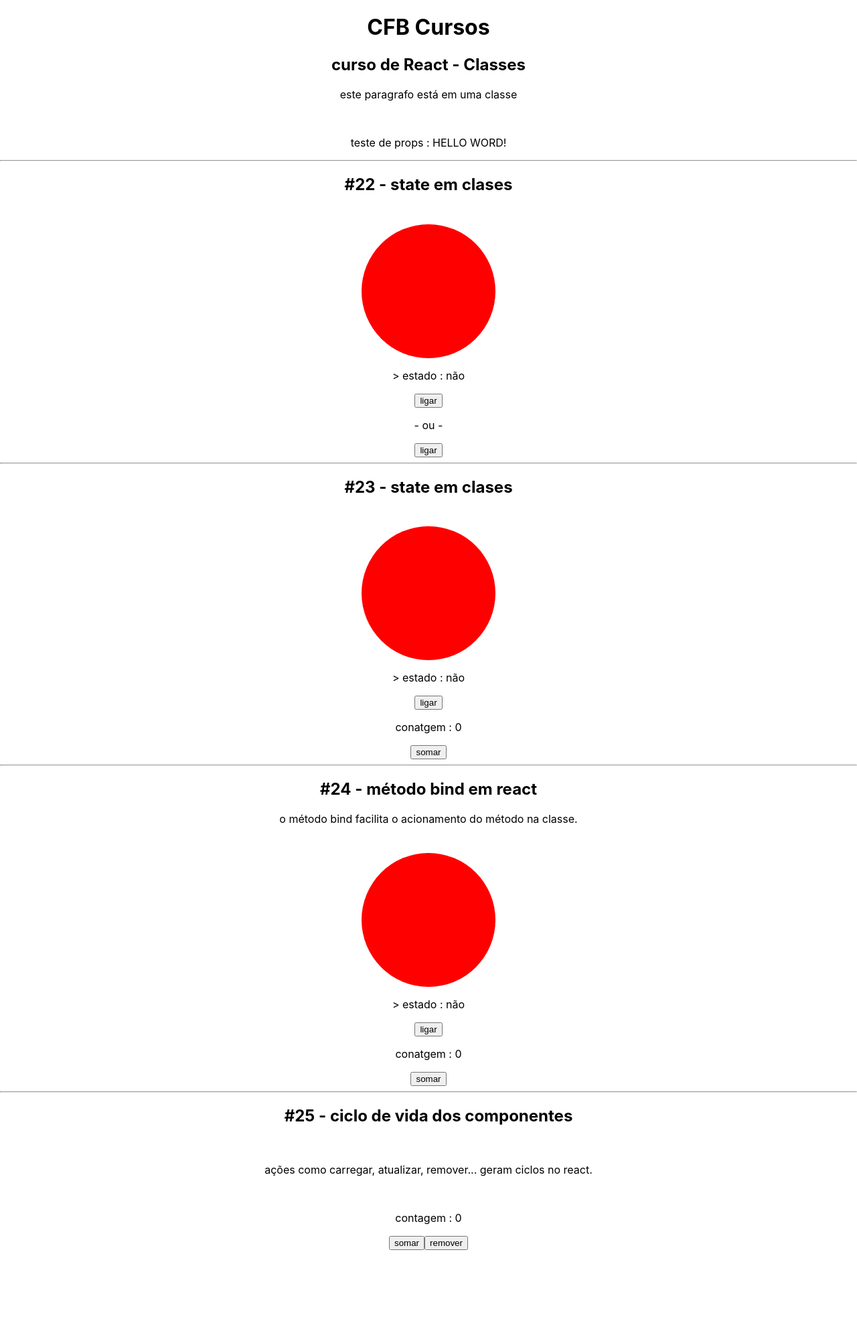
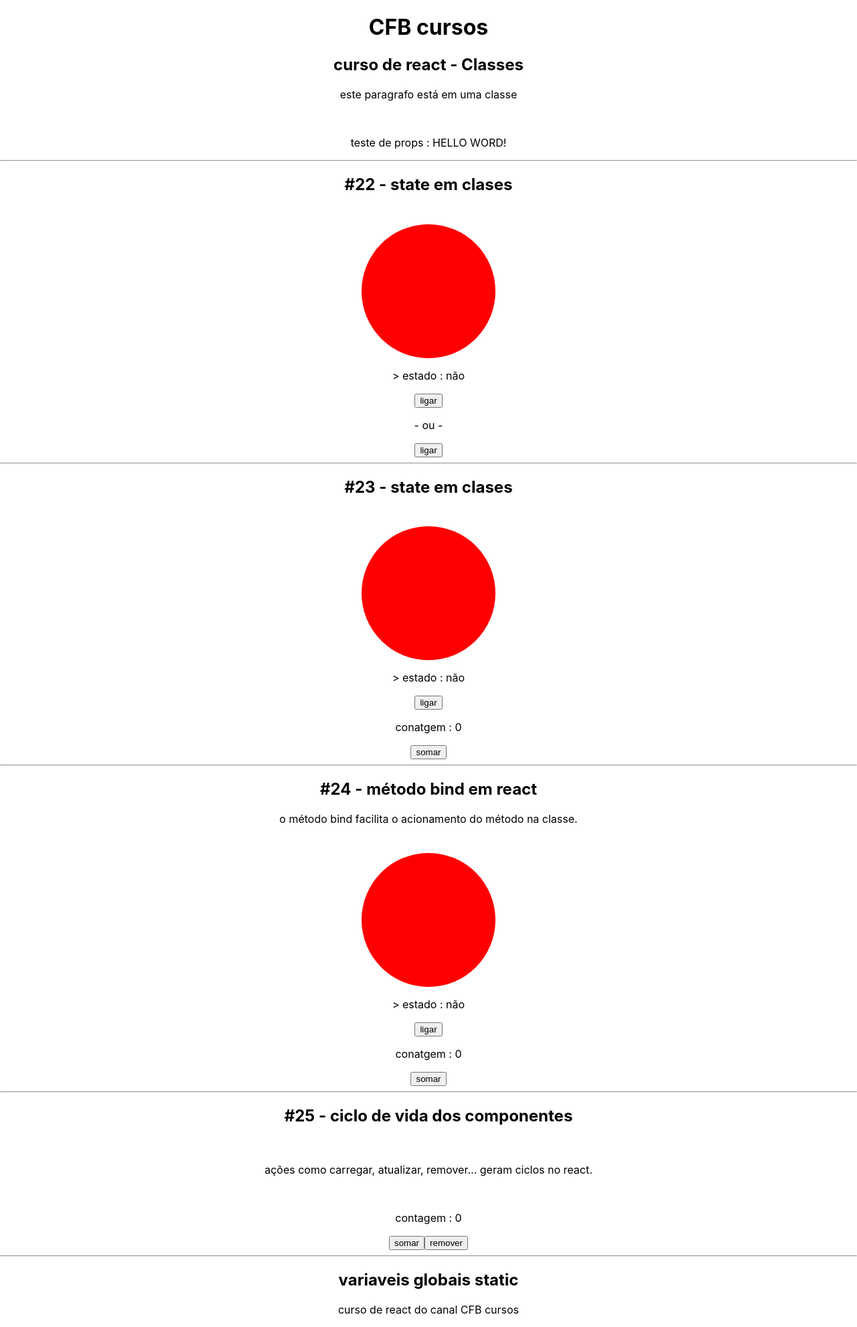
Before and after one commit to Wesley3king/reactJS, a React (Create React App) app in the folder aulas/classes/: page / in a window 1280 px wide. Shown: the whole page at 67% size. Before the commit the page ends 1867 px from the top, so only its background shows below. Built offline with nearby package versions, Linux system fonts and the light colour scheme.

Commit message:
aula 27 - variaveis globais static.
concluida

```diff
--- a/aulas/classes/src/App.js
+++ b/aulas/classes/src/App.js
@@ -4,6 +4,9 @@ import State from './State';
 import State2 from './State2';
 import Bind from './Bind';
 import Life from './Life';
+import Static from './Stacic';
+
+import Globais from './Globais';
 import './App.css';
 
 function App() {
@@ -11,7 +14,7 @@ function App() {
   return (
     <>
     <div className='App'>
-    <h1>CFB Cursos</h1>
+    <h1>{Globais.canal}</h1>
      <Classe valor="HELLO WORD!"/>
     </div>
     <section className='App'>
@@ -26,6 +29,9 @@ function App() {
     <section className='App'>
       {valid ? <Life remove={valid} set={setValid}/> : ''}
     </section>
+    <section className='App'>
+      <Static />
+    </section>
     </>
   );
 }
--- a/aulas/classes/src/Classe.jsx
+++ b/aulas/classes/src/Classe.jsx
@@ -1,4 +1,5 @@
 import React from "react";
+import Globais from "./Globais";
 
 export default class Classe extends React.Component {
     //parece não ser necessario o uso do construtor para props
@@ -8,7 +9,7 @@ export default class Classe extends React.Component {
     render(){
         return (
             <>
-            <h2>curso de React - Classes</h2>
+            <h2>{Globais.curso} - Classes</h2>
             <p>este paragrafo está em uma classe</p>
             <br />
             <p>teste de props : {this.props.valor}</p>
--- /dev/null
+++ b/aulas/classes/src/Globais.jsx
@@ -0,0 +1,4 @@
+export default class Globais {
+    static canal = 'CFB cursos';
+    static curso = 'curso de react';
+}
--- /dev/null
+++ b/aulas/classes/src/Stacic.jsx
@@ -0,0 +1,15 @@
+import React from "react";
+import Globais from "./Globais";
+
+export default class Static extends React.Component {
+
+    render () {
+        return (
+            <div>
+                <hr />
+                <h2>variaveis globais static</h2>
+                <p>{Globais.curso} do canal {Globais.canal}</p>
+            </div>
+        )
+    }
+}
```
